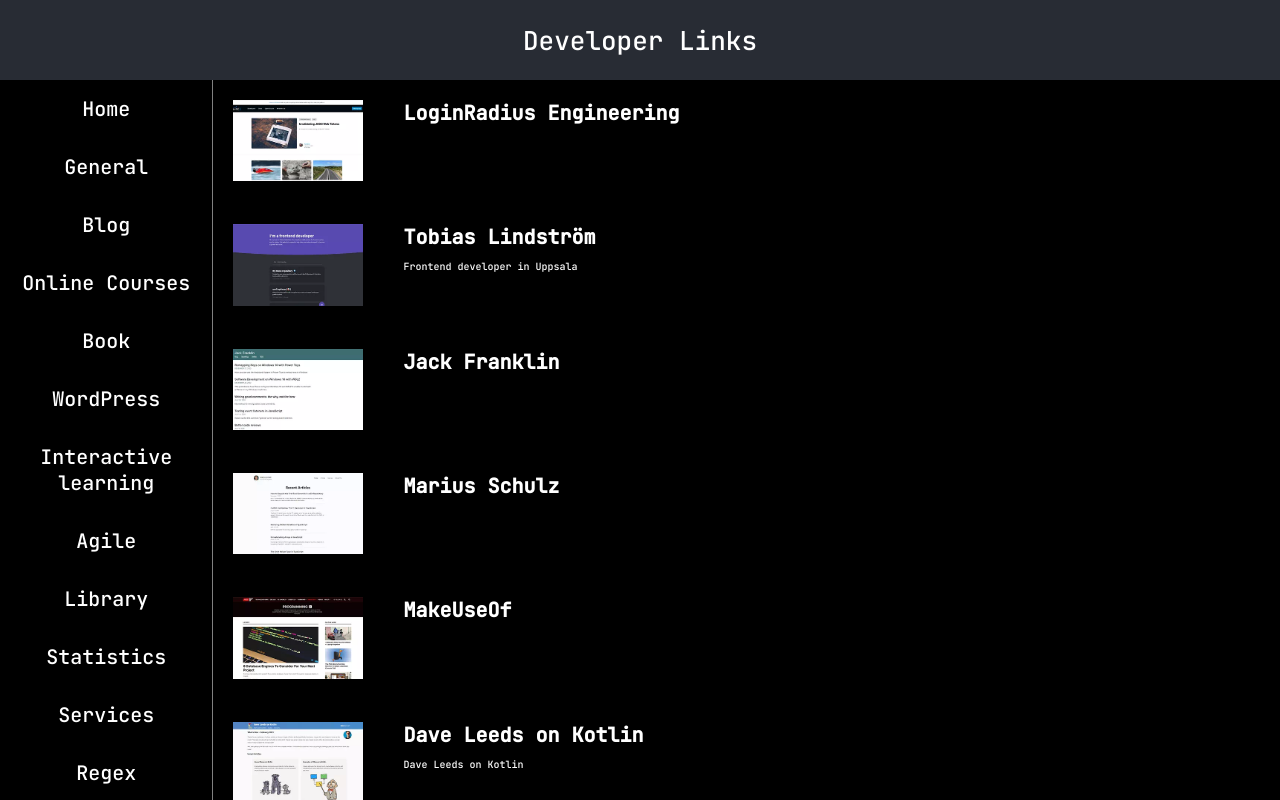
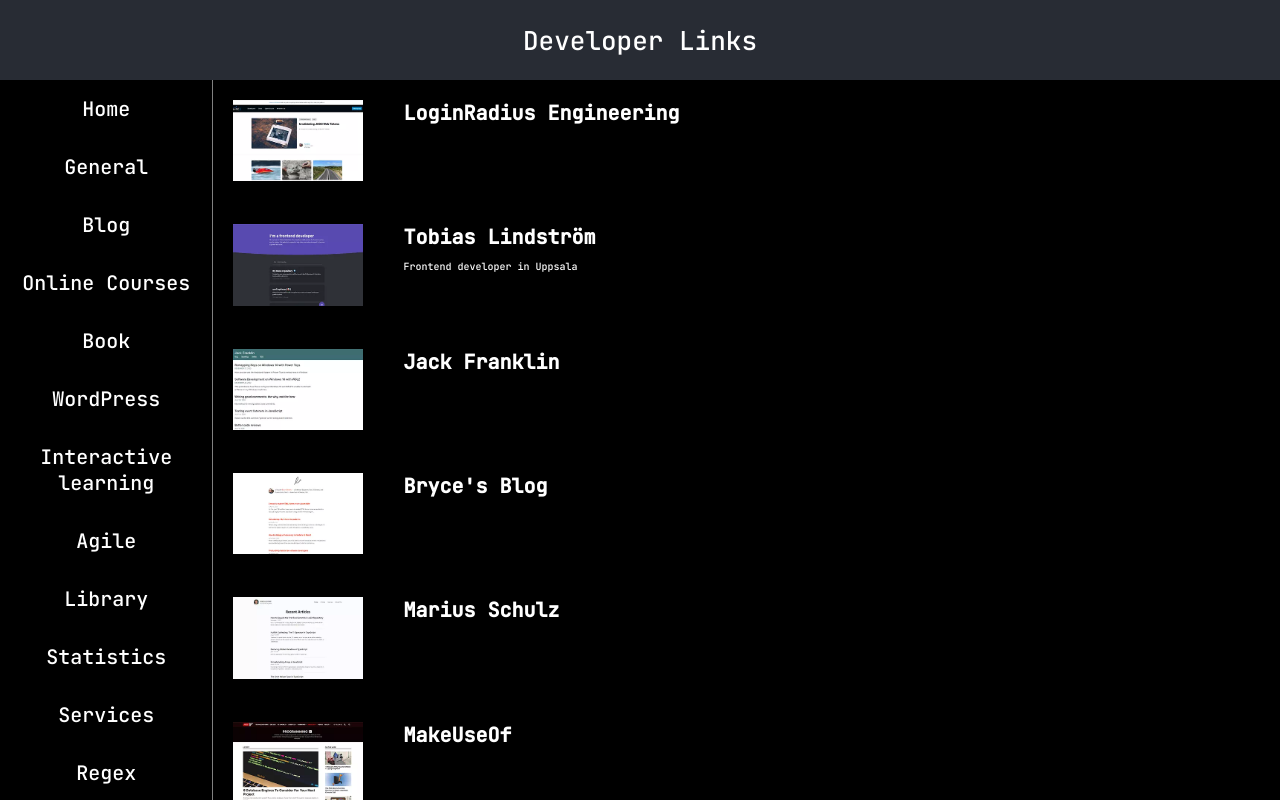
Before and after one commit to catsheue/developer-links, a React (Create React App) app: page /blog in a window 1280 px wide. Built offline with nearby package versions, Linux system fonts and the light colour scheme.

Commit message:
[Add] links

```diff
--- a/src/App.js
+++ b/src/App.js
@@ -19,7 +19,9 @@
   serviceList,
   agileList,
   statisticsList,
-  libraryList
+  libraryList,
+  glossaryList,
+  gitList
 } from "./config/list";
 
 const ContentWrapper = styled.div`
@@ -55,7 +57,9 @@
 `;
 
 const routeList = [
-  {},
+  {path: '/',
+    text: 'Home'
+  },
 ]
 
 function App() {
@@ -106,7 +110,12 @@
               <li>
                 <NavLink to="/test">Test</NavLink>
               </li>
-
+              <li>
+                <NavLink to="/glossary">Glossary</NavLink>
+              </li>
+              <li>
+                <NavLink to="/git">Git</NavLink>
+              </li>
               {/*<li>*/}
               {/*  <NavLink to="/general">Youtube Channel</NavLink>*/}
               {/*</li>*/}
@@ -150,6 +159,9 @@
               <Route path="/interactive">
                 <SiteList list={interactiveLearnList} />
               </Route>
+              <Route path="/glossary">
+                <SiteList list={glossaryList} />
+              </Route>
               <Route path="/">
                 <Index />
               </Route>
--- a/src/config/list.js
+++ b/src/config/list.js
@@ -121,7 +121,7 @@
 import Beanstalk from '../styles/images/beanstalk.webp';
 import Webopedia from '../styles/images/webopedia.webp';
 import Techslang from '../styles/images/techslang.webp';
-
+import Bryce from '../styles/images/bryce.webp';
 
 export const glossaryList =[
   {
@@ -269,6 +269,12 @@
     title: "Jack Franklin",
     link: "https://www.jackfranklin.co.uk/blog/",
     image: JackFranklin,
+    description: "",
+  },
+  {
+    title: "Bryce's Blog",
+    link: "https://brycedooley.com/",
+    image: Bryce,
     description: "",
   },
   {
```
Also changed, not shown: src/styles/images/bryce.webp (added).
